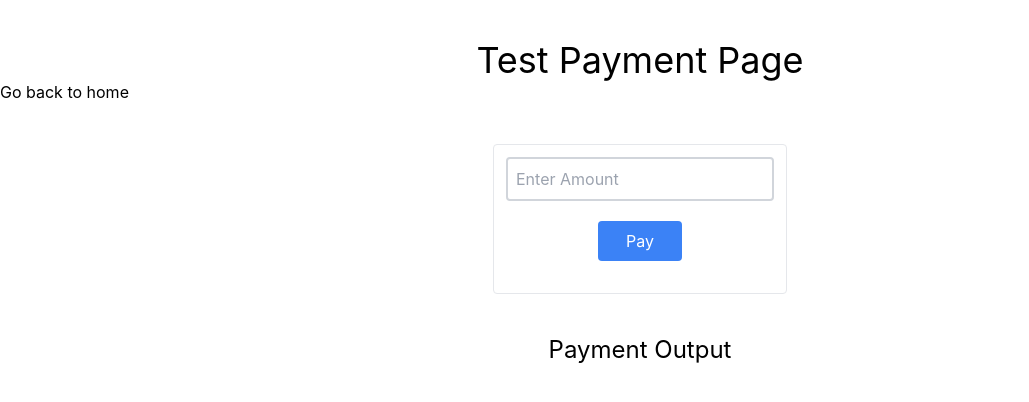
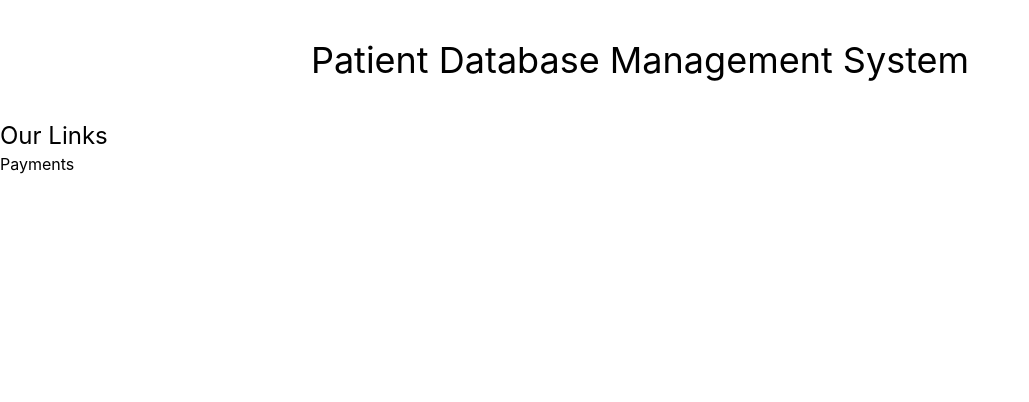
Before and after one commit to sc0rp10n-py/patient-data-management-system, a Next.js app: page /payments in a window 1280 px wide. Shown: the top 402 px of the page, without its empty margins (0-1029 px from the left). Built offline with nearby package versions, Linux system fonts and the light colour scheme.

Commit message:
Add files via upload

```diff
--- a/pages/payments.js
+++ b/pages/payments.js
@@ -1,14 +1,28 @@
-import Payment from "../components/payment";
+import Link from "next/link";
 
-const Payments = () => {
+// pages/index.js
+export default function Home() {
     return (
         <>
-            <div className="container mx-auto my-10">
-                <h1 className="text-4xl text-center">Test Payment Page</h1>
-                <Payment />
+            <div className="container mx-auto">
+                <div className="my-10">
+                    <h1 className="text-4xl text-center">
+                        Patient Database Management System
+                    </h1>
+                </div>
+                <div>
+                    <h1 className="text-2xl">Our Links</h1>
+                    <div className="flex flex-col">
+                    <form action="/api/payGateway" method="POST">
+                     <section>
+                   <button type="submit" role="link">
+                    Payments
+                    </button>
+                   </section>
+                   </form>
+                    </div>
+                </div>
             </div>
         </>
-    )
+    );
 }
-
-export default Payments;
```
Also changed, not shown: pages/index.js (+29 -0 lines).
